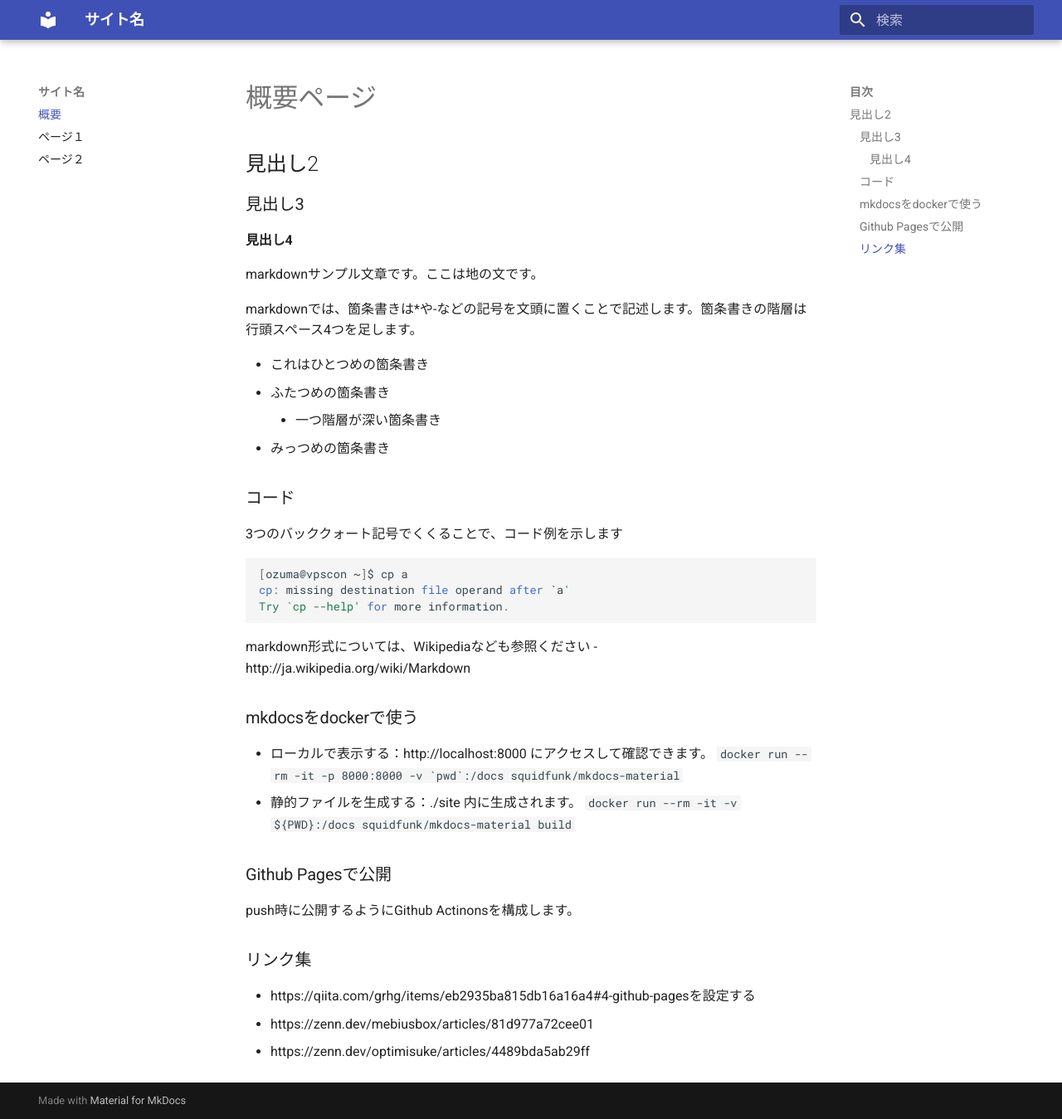
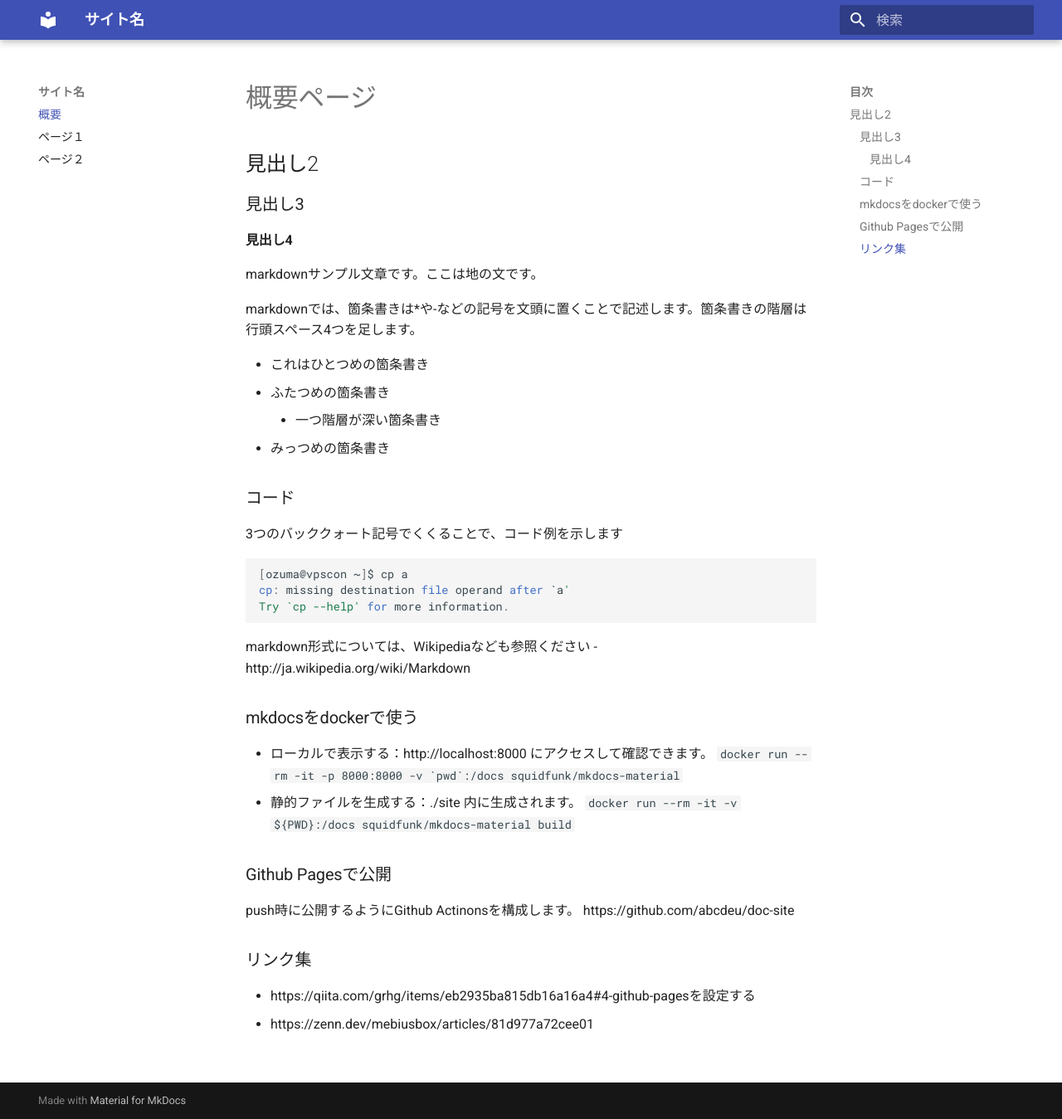
Before and after one commit to abcdeu/doc-site, an MkDocs documentation site: the page built from docs/index.md, in a window 1280 px wide and 1349 px high. Shown: the whole window at 83% size. Built offline with MkDocs 1.6.1 and Material for MkDocs 9.7.7, drawn with Linux system fonts in a browser that asks for light colours; some of the changed lines change nothing that is shown.

Commit message:
fix deploy

```diff
--- a/docs/index.md
+++ b/docs/index.md
@@ -40,8 +40,8 @@ markdown形式については、Wikipediaなども参照ください
 
 ### Github Pagesで公開
 push時に公開するようにGithub Actinonsを構成します。
+https://github.com/abcdeu/doc-site
 
 ### リンク集
 - https://qiita.com/grhg/items/eb2935ba815db16a16a4#4-github-pagesを設定する
 - https://zenn.dev/mebiusbox/articles/81d977a72cee01
-- https://zenn.dev/optimisuke/articles/4489bda5ab29ff
```
Also changed, not shown: 1 other file.
